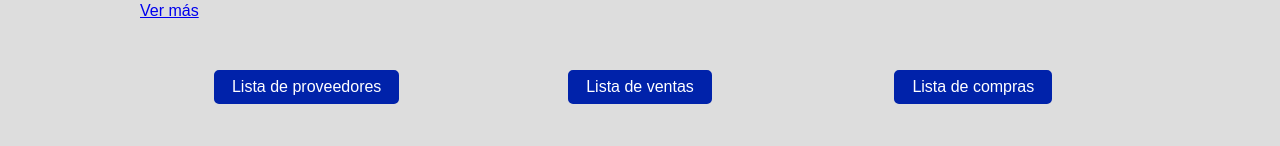
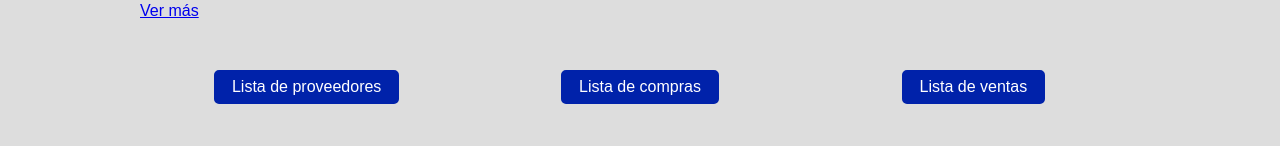
Before and after one commit to Tadeo-2404/FullStack-App-Vivero, a React (Vite) app in the folder frontend/: page / in a window 1280 px wide. Shown: the part 154-300 px from the top of the page. Built offline with nearby package versions, Linux system fonts and the light colour scheme; no server answers; the HTML template or start-up script is replaced by a standard one.

Commit message:
Cambiando de orden los enlaces en inicio

```diff
--- a/frontend/src/pages/Inicio.jsx
+++ b/frontend/src/pages/Inicio.jsx
@@ -16,8 +16,8 @@ function Inicio(){
 
             <div className="contenedor enlaces">
                 <Link className="boton" to="/proveedores">Lista de proveedores</Link>
+                <Link className="boton" to="/compras">Lista de compras</Link>
                 <Link className="boton" to="/ventas">Lista de ventas</Link>
-                <Link className="boton" to="/compras">Lista de compras</Link>
             </div>
         </main>
     )
```
